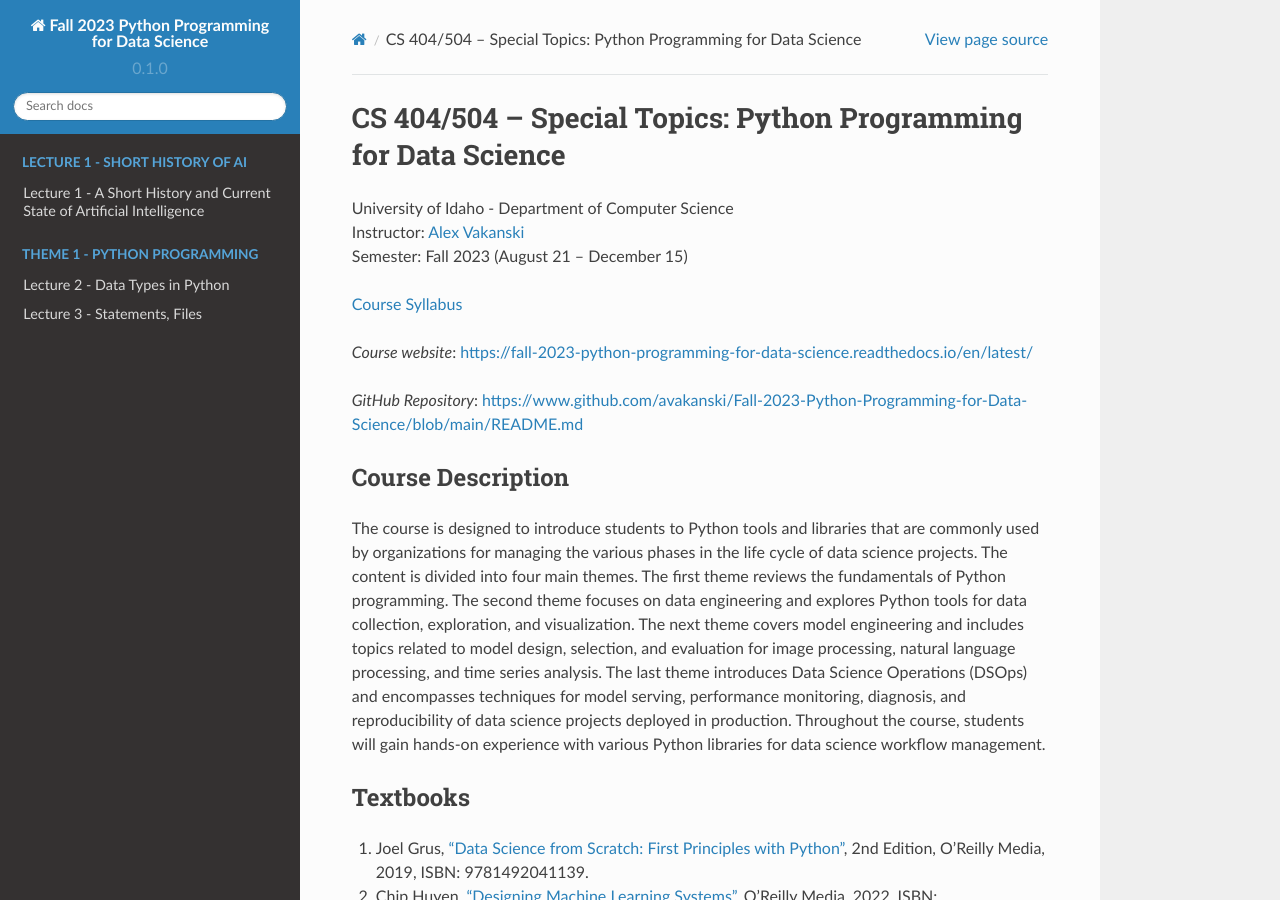
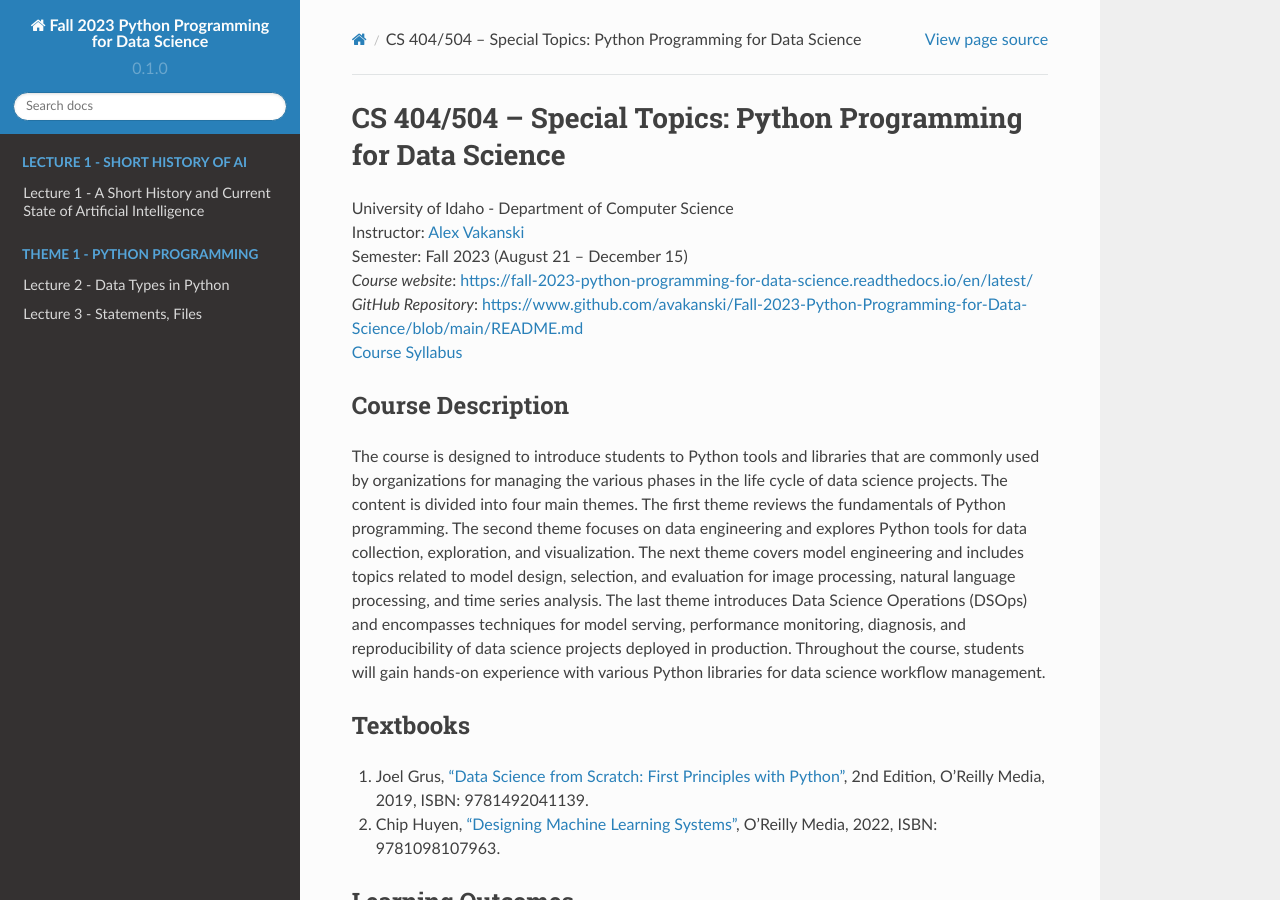
Before and after one commit to avakanski/Fall-2023-Python-Programming-for-Data-Science, a Sphinx documentation site: the page built from docs/index.rst, in a window 1280 px wide and 900 px high. Built offline with Sphinx 7.4.7 and the Read the Docs theme 2.0.0, drawn with Linux system fonts in a browser that asks for light colours.

Commit message:
Update index.rst

```diff
--- a/docs/index.rst
+++ b/docs/index.rst
@@ -4,18 +4,13 @@ CS 404/504 – Special Topics: Python Programming for Data Science
 | University of Idaho - Department of Computer Science
 | Instructor: `Alex Vakanski <https://www.webpages.uidaho.edu/vakanski/index.html>`_
 | Semester: Fall 2023 (August 21 – December 15)
-
-`Course Syllabus <_static/CS_404_504-ST_Python_Programming_for_Data_Science-Syllabus.pdf>`_
-
-*Course website*: https://fall-2023-python-programming-for-data-science.readthedocs.io/en/latest/
-
-*GitHub Repository*: https://www.github.com/avakanski/Fall-2023-Python-Programming-for-Data-Science/blob/main/README.md
-
+| *Course website*: https://fall-2023-python-programming-for-data-science.readthedocs.io/en/latest/
+| *GitHub Repository*: https://www.github.com/avakanski/Fall-2023-Python-Programming-for-Data-Science/blob/main/README.md
+| `Course Syllabus <_static/CS_404_504-ST_Python_Programming_for_Data_Science-Syllabus.pdf>`_
 
 **Course Description**
 ~~~~~~~~~~~~~~~~~~~~~~~
-
-The course is designed to introduce students to Python tools and libraries that are commonly used by organizations for managing the various phases in the life cycle of data science projects. The content is divided into four main themes. The first theme reviews the fundamentals of Python programming. The second theme focuses on data engineering and explores Python tools for data collection, exploration, and visualization. The next theme covers model engineering and includes topics related to model design, selection, and evaluation for image processing, natural language processing, and time series analysis. The last theme introduces Data Science Operations (DSOps) and encompasses techniques for model serving, performance monitoring, diagnosis, and reproducibility of data science projects deployed in production. Throughout the course, students will gain hands-on experience with various Python libraries for data science workflow management.
+| The course is designed to introduce students to Python tools and libraries that are commonly used by organizations for managing the various phases in the life cycle of data science projects. The content is divided into four main themes. The first theme reviews the fundamentals of Python programming. The second theme focuses on data engineering and explores Python tools for data collection, exploration, and visualization. The next theme covers model engineering and includes topics related to model design, selection, and evaluation for image processing, natural language processing, and time series analysis. The last theme introduces Data Science Operations (DSOps) and encompasses techniques for model serving, performance monitoring, diagnosis, and reproducibility of data science projects deployed in production. Throughout the course, students will gain hands-on experience with various Python libraries for data science workflow management.
 
 **Textbooks**
 ~~~~~~~~~~~~~~
```
